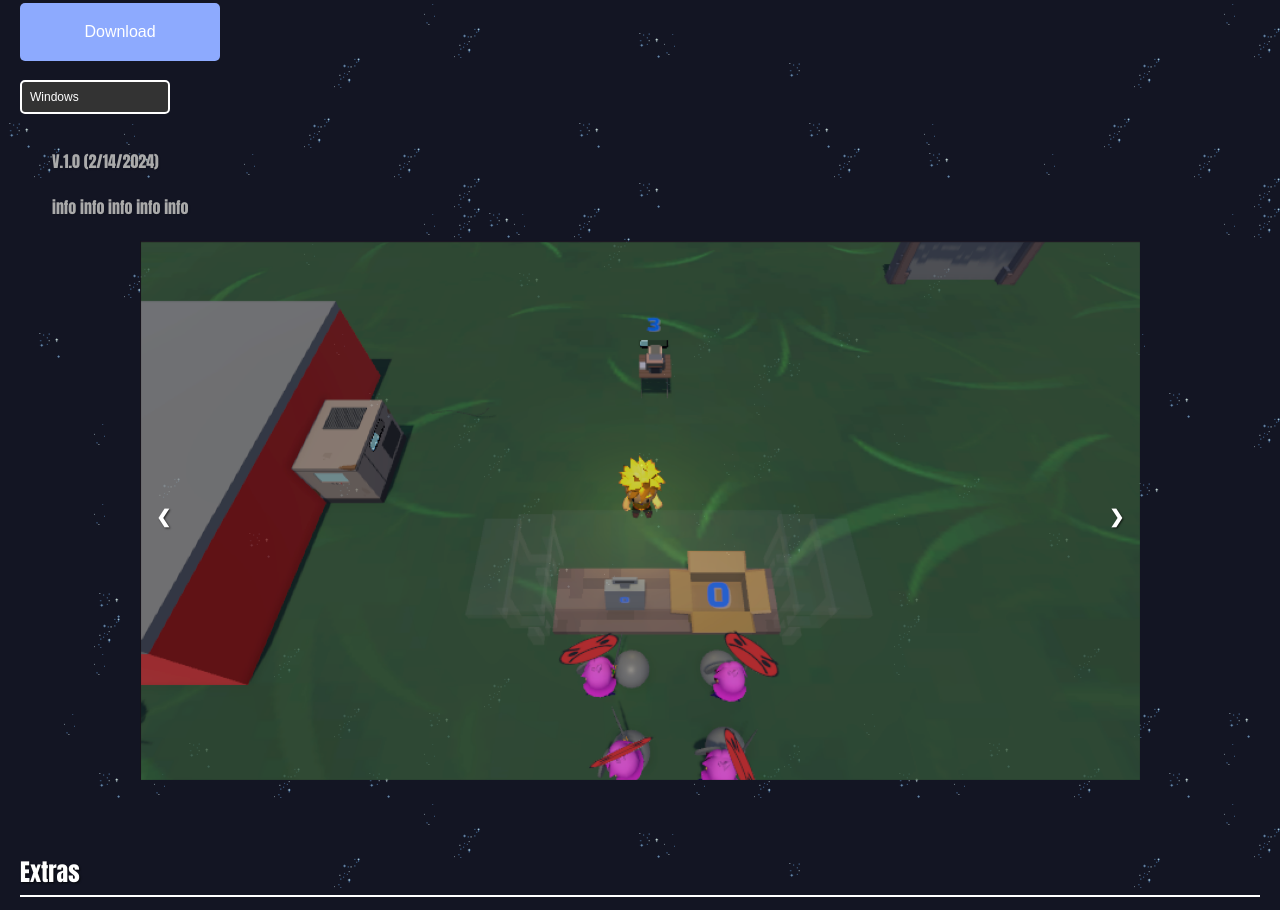
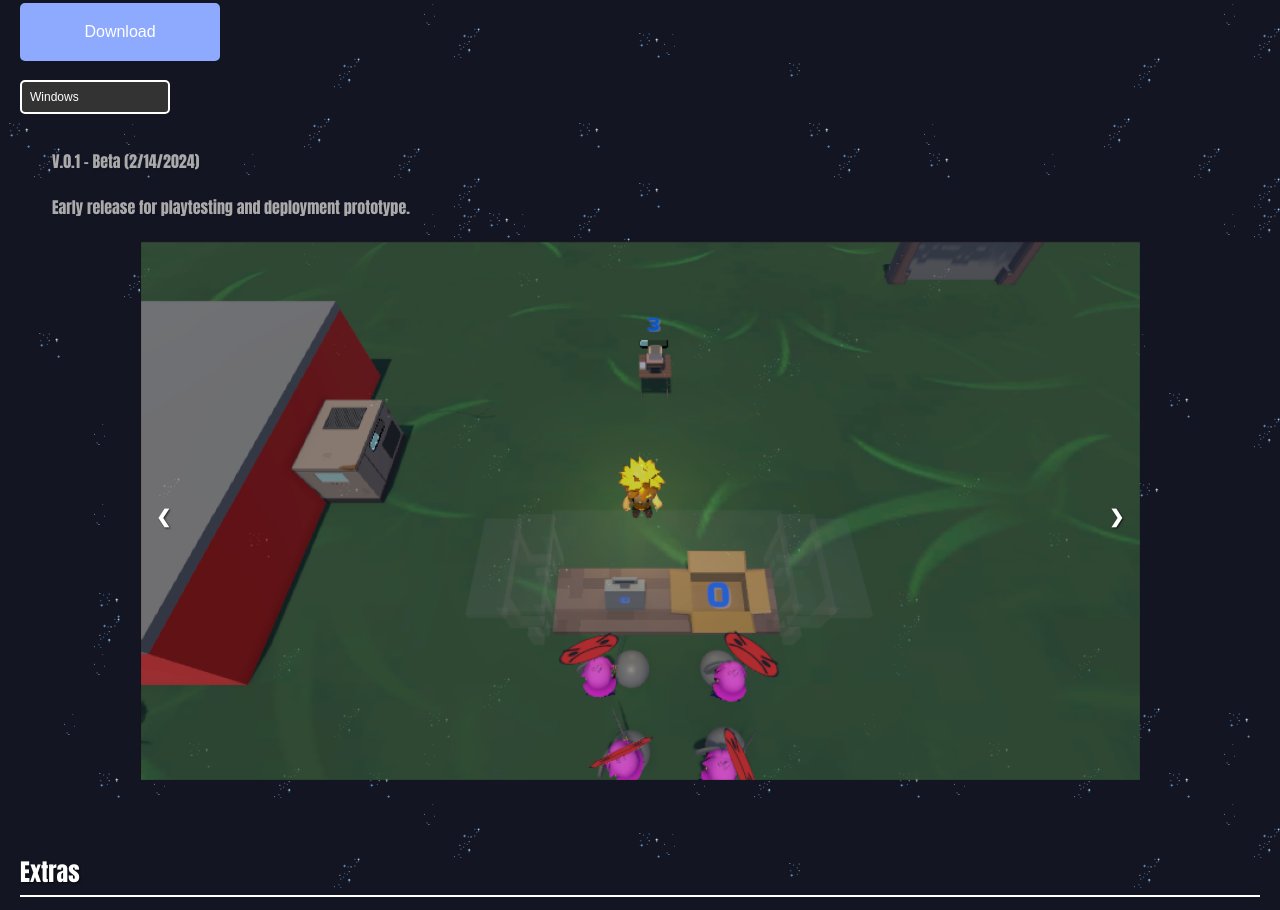
Before and after one commit to mbermanUCSC/MapGameDeploy, a plain HTML site: page index.html in a window 1280 px wide. Shown: the part 1102-2012 px from the top of the page. Drawn offline with Linux system fonts and the light colour scheme.

Commit message:
Updated download info

```diff
--- a/index.html
+++ b/index.html
@@ -51,8 +51,8 @@
                 <br>
             </div>
 
-            <p>V.1.0 (2/14/2024)<p>
-            <p>info info info info info<p>
+            <p>V.0.1 - Beta (2/14/2024)<p>
+            <p>Early release for playtesting and deployment prototype.<p>
 
             <!-- <div class="parallax" style="background-image: url('assets/bg1.png');" data-speed="0.11"></div> -->
 
```
